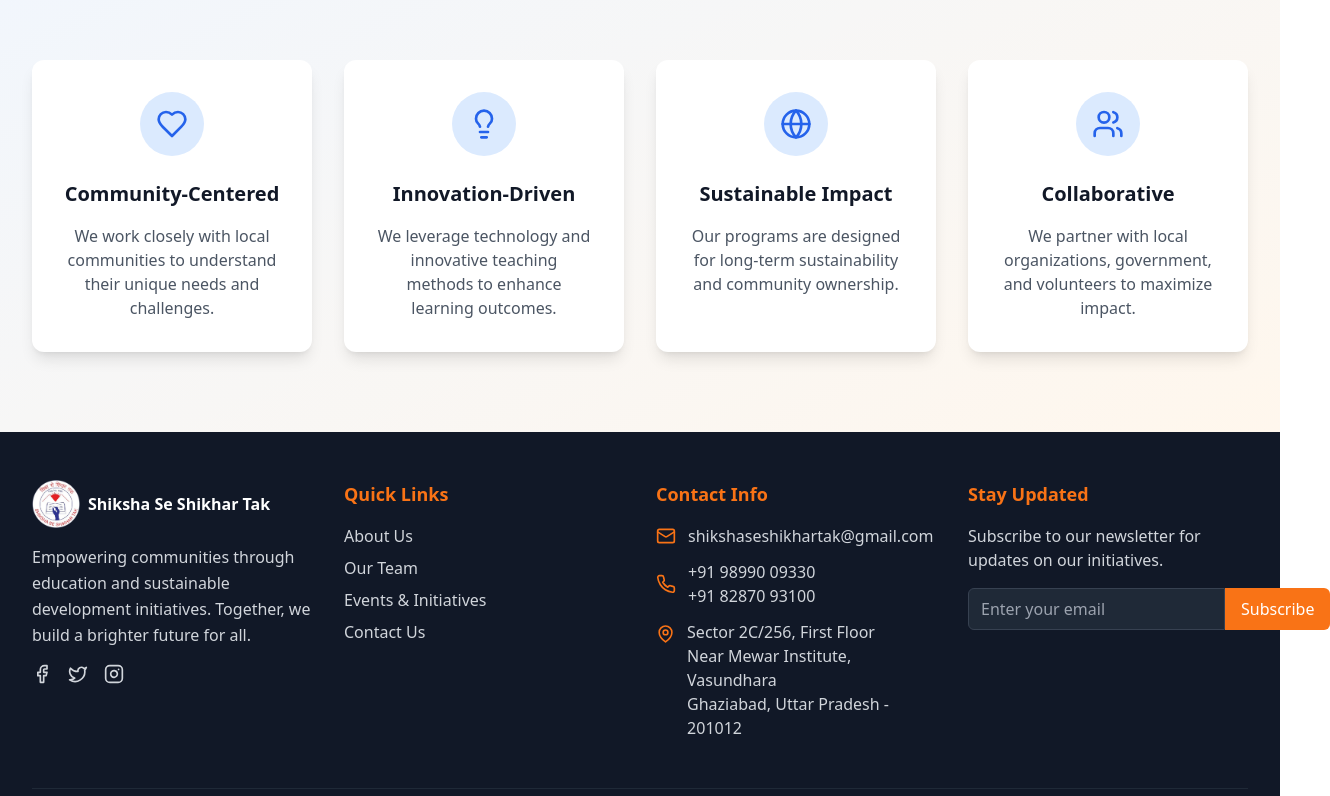
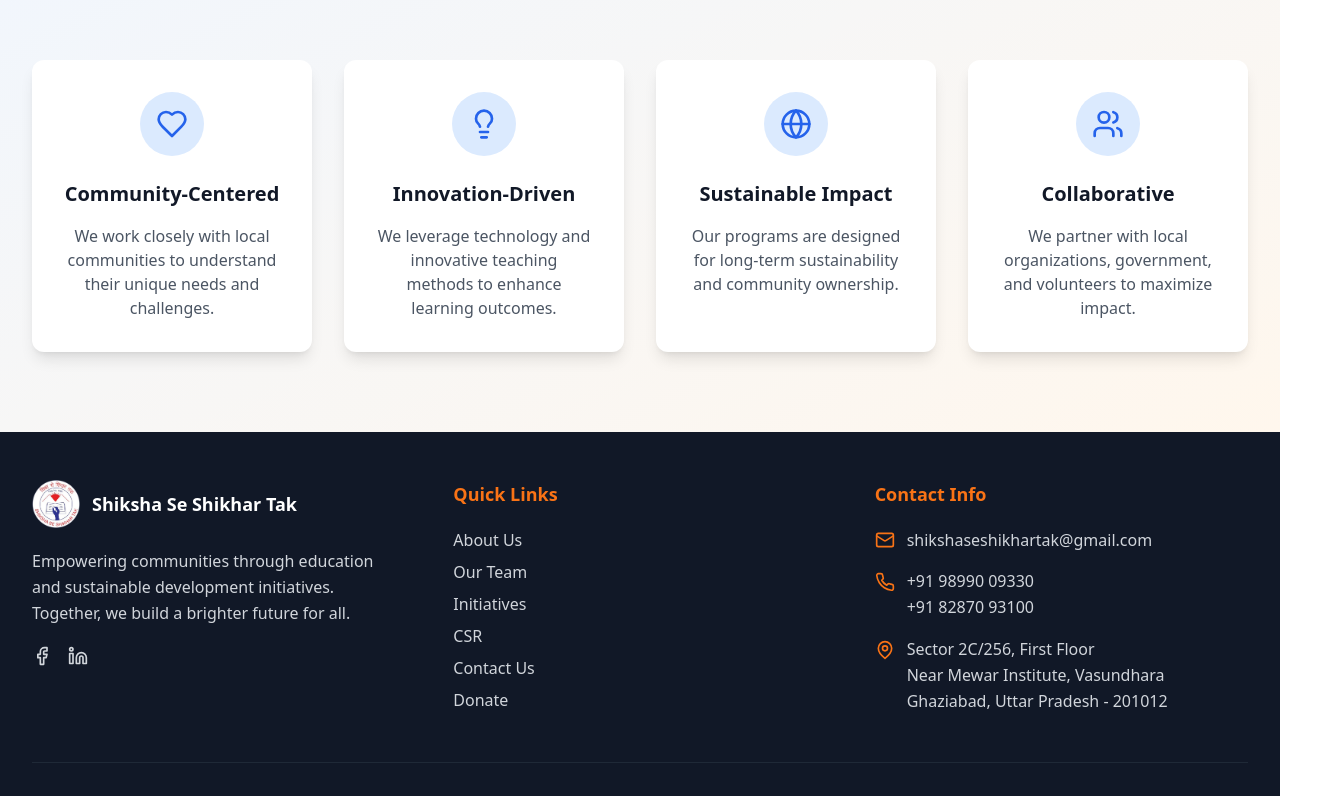
Before and after one commit to DikshaDhasmana/shikshaseshikhartak, a React (Vite) app: page /about in a window 1280 px wide. Shown: the part 3763-4559 px from the top of the page, 1330 px wide, since content can reach past the window. Built offline with nearby package versions, Linux system fonts and the light colour scheme.

Commit message:
responsiveness fixed

```diff
--- a/src/components/Footer.tsx
+++ b/src/components/Footer.tsx
@@ -1,101 +1,104 @@
 import React from 'react';
 import { Link } from 'react-router-dom';
-import { GraduationCap, Facebook, Twitter, Instagram, Mail, Phone, MapPin } from 'lucide-react';
+import { Facebook, Linkedin, Mail, Phone, MapPin } from 'lucide-react';
 import logo from '../assets/logo.png';
 
 const Footer: React.FC = () => {
   return (
     <footer className="bg-gray-900 text-white">
       <div className="max-w-7xl mx-auto px-4 sm:px-6 lg:px-8 py-12">
-        <div className="grid grid-cols-1 md:grid-cols-2 lg:grid-cols-4 gap-8">
+        {/* Footer Content */}
+        <div className="grid grid-cols-1 md:grid-cols-3 gap-12">
+
           {/* About Section */}
-          <div className="space-y-4">
-            <div className="flex items-center space-x-2">
+          <div className="space-y-5">
+            <div className="flex items-center space-x-3">
               <img src={logo} alt="Shiksha Se Shikhar Tak" className="h-12 w-auto" />
-              <span className="font-bold text-l">Shiksha Se Shikhar Tak</span>
+              <span className="font-bold text-lg">Shiksha Se Shikhar Tak</span>
             </div>
             <p className="text-gray-300 leading-relaxed">
               Empowering communities through education and sustainable development initiatives.
               Together, we build a brighter future for all.
             </p>
-            <div className="flex space-x-4">
-              <a href="#" className="text-gray-300 hover:text-orange-500 transition-colors duration-200">
+            <div className="flex space-x-4 mt-4">
+              <a href="https://www.facebook.com/ShikshaSeShikharTak/" className="text-gray-300 hover:text-orange-500 transition-colors duration-200">
                 <Facebook className="h-5 w-5" />
               </a>
-              <a href="#" className="text-gray-300 hover:text-orange-500 transition-colors duration-200">
-                <Twitter className="h-5 w-5" />
-              </a>
-              <a href="#" className="text-gray-300 hover:text-orange-500 transition-colors duration-200">
-                <Instagram className="h-5 w-5" />
+              <a href="https://www.linkedin.com/company/shiksha-se-shikhar-tak-ngo" className="text-gray-300 hover:text-orange-500 transition-colors duration-200">
+                <Linkedin className="h-5 w-5" />
               </a>
             </div>
           </div>
 
           {/* Quick Links */}
-          <div className="space-y-4">
+          <div className="space-y-5">
             <h3 className="text-lg font-semibold text-orange-500">Quick Links</h3>
-            <div className="space-y-2">
-              <Link to="/about" className="block text-gray-300 hover:text-white transition-colors duration-200">
+            <ul className="space-y-2">
+              <li>
+                <Link to="/about" className="text-gray-300 hover:text-white transition-colors duration-200">
                   About Us
                 </Link>
-              <Link to="/team" className="block text-gray-300 hover:text-white transition-colors duration-200">
+              </li>
+              <li>
+                <Link to="/team" className="text-gray-300 hover:text-white transition-colors duration-200">
                   Our Team
                 </Link>
-              <Link to="/events" className="block text-gray-300 hover:text-white transition-colors duration-200">
-                Events & Initiatives
+              </li>
+              <li>
+                <Link to="/initiatives" className="text-gray-300 hover:text-white transition-colors duration-200">
+                  Initiatives
                 </Link>
-              <Link to="/contact" className="block text-gray-300 hover:text-white transition-colors duration-200">
+              </li>
+              <li>
+                <Link to="/csr" className="text-gray-300 hover:text-white transition-colors duration-200">
+                  CSR
+                </Link>
+              </li>
+              <li>
+                <Link to="/contact" className="text-gray-300 hover:text-white transition-colors duration-200">
                   Contact Us
                 </Link>
-            </div>
+              </li>
+              <li>
+                <Link to="/donate" className="text-gray-300 hover:text-white transition-colors duration-200">
+                  Donate
+                </Link>
+              </li>
+            </ul>
           </div>
 
           {/* Contact Info */}
+          <div className="space-y-5">
+            <h3 className="text-lg font-semibold text-orange-500">Contact Info</h3>
             <div className="space-y-4">
-            <h3 className="text-lg font-semibold text-orange-500">Contact Info</h3>
-            <div className="space-y-3">
               <div className="flex items-center space-x-3">
                 <Mail className="h-5 w-5 text-orange-500" />
                 <span className="text-gray-300">shikshaseshikhartak@gmail.com</span>
               </div>
-              <div className="flex items-center space-x-3">
-                <Phone className="h-5 w-5 text-orange-500" />
-                <span className="text-gray-300">+91 98990 09330<br/>+91 82870 93100</span>
+              <div className="flex items-start space-x-3">
+                <Phone className="h-5 w-5 text-orange-500 mt-1" />
+                <span className="text-gray-300 leading-relaxed">
+                  +91 98990 09330 <br /> +91 82870 93100
+                </span>
               </div>
               <div className="flex items-start space-x-3">
                 <MapPin className="h-5 w-5 text-orange-500 mt-1" />
-                <span className="text-gray-300">
-                  Sector 2C/256, First Floor<br />
-                  Near Mewar Institute, Vasundhara<br />
+                <span className="text-gray-300 leading-relaxed">
+                  Sector 2C/256, First Floor <br />
+                  Near Mewar Institute, Vasundhara <br />
                   Ghaziabad, Uttar Pradesh - 201012
                 </span>
               </div>
             </div>
           </div>
 
-          {/* Newsletter */}
-          <div className="space-y-4">
-            <h3 className="text-lg font-semibold text-orange-500">Stay Updated</h3>
-            <p className="text-gray-300">
-              Subscribe to our newsletter for updates on our initiatives.
-            </p>
-            <div className="flex">
-              <input
-                type="email"
-                placeholder="Enter your email"
-                className="flex-1 px-3 py-2 bg-gray-800 text-white border border-gray-700 rounded-l-md focus:outline-none focus:border-orange-500"
-              />
-              <button className="bg-orange-500 text-white px-4 py-2 rounded-r-md hover:bg-orange-600 transition-colors duration-200">
-                Subscribe
-              </button>
-            </div>
-          </div>
         </div>
 
+        {/* Bottom Bar */}
         <div className="border-t border-gray-800 mt-12 pt-8 text-center">
-          <p className="text-gray-300">
+          <p className="text-gray-400 text-sm">
             © 2025 Shiksha Se Shikhar Tak. All rights reserved. |
-            <span className="ml-2">Made with ❤️ for Education</span>
+            <span className="ml-1 text-orange-400">Made with ❤️ for Education</span>
           </p>
         </div>
       </div>
--- a/src/components/Hero.tsx
+++ b/src/components/Hero.tsx
@@ -1,11 +1,11 @@
 import React from 'react';
 import { Link } from 'react-router-dom';
-import { ArrowRight, Users, Heart, BookOpen } from 'lucide-react';
+import { ArrowRight, Heart, BookOpen } from 'lucide-react';
 import banner from '../assets/banner.png';
 
 const Hero: React.FC = () => {
   return (
-    <section className="relative min-h-screen flex items-center justify-center overflow-hidden">
+    <section className="relative flex items-center justify-center overflow-hidden min-h-[90vh] sm:min-h-screen">
       {/* Background Image */}
       <div
         className="absolute inset-0 bg-cover bg-center bg-no-repeat"
@@ -17,20 +17,28 @@ const Hero: React.FC = () => {
       </div>
 
       {/* Content */}
-      <div className="relative z-10 max-w-7xl mx-auto px-4 sm:px-6 lg:px-8 text-center">
+      <div className="relative z-10 w-full max-w-7xl mx-auto px-4 sm:px-6 lg:px-8 text-center py-24 sm:py-32 md:py-40">
         <div className="animate-fade-in-up">
-          <h1 className="text-4xl md:text-6xl lg:text-7xl font-bold text-white mb-6 leading-tight">
-            <span>Shiksha Se</span> <span className="text-orange-400">Shikhar Tak</span>
+          {/* Title */}
+          <h1 className="text-3xl sm:text-5xl md:text-6xl lg:text-7xl font-bold text-white mb-4 sm:mb-6 leading-tight">
+            <span>Shiksha Se</span>{' '}
+            <span className="text-orange-400">Shikhar Tak</span>
           </h1>
 
-          <p className="text-xl md:text-2xl text-gray-200 mb-8 max-w-3xl mx-auto leading-relaxed">
-            Providing free and quality education to underprivileged children from slums, economically weaker sections, and marginalized communities. Empowering women through self-defense training, counselling, and skill development. Join us in bridging educational gaps and building a brighter future for all.
+          {/* Subtitle */}
+          <p className="text-base sm:text-lg md:text-xl text-gray-200 mb-10 max-w-3xl mx-auto leading-relaxed px-2 sm:px-0">
+            Providing free and quality education to underprivileged children
+            from slums, economically weaker sections, and marginalized
+            communities. Empowering women through self-defense training,
+            counselling, and skill development. Join us in bridging educational
+            gaps and building a brighter future for all.
           </p>
 
+          {/* Buttons */}
           <div className="flex flex-col sm:flex-row gap-4 justify-center items-center mb-12">
             <Link
               to="/donate"
-              className="group bg-orange-500 text-white px-8 py-4 rounded-full font-semibold text-lg hover:bg-orange-600 transition-all duration-300 shadow-lg hover:shadow-xl transform hover:-translate-y-1 flex items-center space-x-2"
+              className="group bg-orange-500 text-white px-6 sm:px-8 py-3 sm:py-4 rounded-full font-semibold text-base sm:text-lg hover:bg-orange-600 transition-all duration-300 shadow-lg hover:shadow-xl transform hover:-translate-y-1 flex items-center space-x-2"
             >
               <Heart className="h-5 w-5" />
               <span>Donate Now</span>
@@ -39,7 +47,7 @@ const Hero: React.FC = () => {
 
             <Link
               to="/about"
-              className="group bg-transparent border-2 border-white text-white px-8 py-4 rounded-full font-semibold text-lg hover:bg-white hover:text-blue-900 transition-all duration-300 flex items-center space-x-2"
+              className="group bg-transparent border-2 border-white text-white px-6 sm:px-8 py-3 sm:py-4 rounded-full font-semibold text-base sm:text-lg hover:bg-white hover:text-blue-900 transition-all duration-300 flex items-center space-x-2"
             >
               <BookOpen className="h-5 w-5" />
               <span>Learn More</span>
@@ -47,28 +55,40 @@ const Hero: React.FC = () => {
           </div>
 
           {/* Stats */}
-          <div className="grid grid-cols-1 md:grid-cols-3 gap-8 max-w-4xl mx-auto">
-            <div className="bg-white bg-opacity-20 backdrop-blur-md rounded-lg p-6 text-center">
-              <div className="text-3xl md:text-4xl font-bold text-orange-400 mb-2">1,00,000+</div>
-              <div className="text-white font-medium">Children Educated</div>
+          <div className="grid grid-cols-1 sm:grid-cols-2 md:grid-cols-3 gap-6 sm:gap-8 max-w-4xl mx-auto px-4 sm:px-0">
+            <div className="bg-white bg-opacity-20 backdrop-blur-md rounded-lg p-5 sm:p-6 text-center">
+              <div className="text-2xl sm:text-3xl md:text-4xl font-bold text-orange-400 mb-1 sm:mb-2">
+                1,00,000+
+              </div>
+              <div className="text-sm sm:text-base md:text-lg text-white font-medium">
+                Children Educated
+              </div>
             </div>
 
-            <div className="bg-white bg-opacity-20 backdrop-blur-md rounded-lg p-6 text-center">
-              <div className="text-3xl md:text-4xl font-bold text-orange-400 mb-2">5,00,000+</div>
-              <div className="text-white font-medium">Women Empowered</div>
+            <div className="bg-white bg-opacity-20 backdrop-blur-md rounded-lg p-5 sm:p-6 text-center">
+              <div className="text-2xl sm:text-3xl md:text-4xl font-bold text-orange-400 mb-1 sm:mb-2">
+                5,00,000+
+              </div>
+              <div className="text-sm sm:text-base md:text-lg text-white font-medium">
+                Women Empowered
+              </div>
             </div>
 
-            <div className="bg-white bg-opacity-20 backdrop-blur-md rounded-lg p-6 text-center">
-              <div className="text-3xl md:text-4xl font-bold text-orange-400 mb-2">2,00,000+</div>
-              <div className="text-white font-medium">Girls Trained In Self-Defence</div>
+            <div className="bg-white bg-opacity-20 backdrop-blur-md rounded-lg p-5 sm:p-6 text-center">
+              <div className="text-2xl sm:text-3xl md:text-4xl font-bold text-orange-400 mb-1 sm:mb-2">
+                2,00,000+
+              </div>
+              <div className="text-sm sm:text-base md:text-lg text-white font-medium">
+                Girls Trained in Self-Defence
+              </div>
             </div>
           </div>
         </div>
       </div>
 
       {/* Scroll Indicator */}
-      <div className="absolute bottom-8 left-1/2 transform -translate-x-1/2 animate-bounce">
-        <div className="w-6 h-10 border-2 border-white rounded-full flex justify-center">
+      <div className="absolute bottom-6 sm:bottom-8 left-1/2 transform -translate-x-1/2 animate-bounce">
+        <div className="w-5 h-9 sm:w-6 sm:h-10 border-2 border-white rounded-full flex justify-center">
           <div className="w-1 h-3 bg-white rounded-full mt-2"></div>
         </div>
       </div>
--- a/src/pages/About.tsx
+++ b/src/pages/About.tsx
@@ -110,6 +110,7 @@ awareness, and skill development training, our members have tirelessly worked to
       </section>
 
       {/* Timeline */}
+ {/* Timeline */}
 <section className="py-20 bg-white">
   <div className="max-w-7xl mx-auto px-4 sm:px-6 lg:px-8">
     <div className="text-center mb-16">
@@ -122,25 +123,38 @@ awareness, and skill development training, our members have tirelessly worked to
     </div>
 
     <div className="relative">
-            <div className="absolute left-1/2 transform -translate-x-1/2 w-1 h-full bg-blue-200"></div>
+      {/* Vertical line */}
+      <div className="hidden md:block absolute left-1/2 transform -translate-x-1/2 w-1 h-full bg-blue-200"></div>
+      <div className="md:hidden absolute left-6 w-1 h-full bg-blue-200"></div>
 
-            <div className="space-y-12">
+      <div className="space-y-12 relative">
         {milestones.map((milestone, index) => (
-                <div key={index} className={`flex items-center ${index % 2 === 0 ? 'justify-start' : 'justify-end'}`}>
-                  <div className={`w-full md:w-5/12 ${index % 2 === 0 ? 'md:text-right md:pr-8' : 'md:text-left md:pl-8'}`}>
-                    <div className="bg-white p-6 rounded-xl shadow-lg hover:shadow-xl transition-shadow duration-300">
+          <div
+            key={index}
+            className={`flex md:items-center ${index % 2 === 0 ? 'md:justify-start' : 'md:justify-end'}`}
+          >
+            {/* Connector dot */}
+            <div className="absolute md:left-1/2 md:transform md:-translate-x-1/2 left-5 w-4 h-4 bg-blue-600 rounded-full border-4 border-white shadow-lg"></div>
+
+            <div
+              className={`w-full md:w-5/12 ${
+                index % 2 === 0
+                  ? 'md:text-right md:pr-8'
+                  : 'md:text-left md:pl-8'
+              }`}
+            >
+              <div className="bg-white p-6 rounded-xl shadow-lg hover:shadow-xl transition-shadow duration-300 ml-10 md:ml-0">
                 <div className="text-2xl font-bold text-blue-600 mb-2">{milestone.year}</div>
                 <p className="text-gray-700">{milestone.event}</p>
               </div>
             </div>
-
-                  <div className="absolute left-1/2 transform -translate-x-1/2 w-4 h-4 bg-blue-600 rounded-full border-4 border-white shadow-lg"></div>
           </div>
         ))}
       </div>
     </div>
   </div>
 </section>
+
 
       {/* Our Approach */}
       <section className="py-20 bg-gradient-to-br from-blue-50 to-orange-50">
--- a/src/pages/Contact.tsx
+++ b/src/pages/Contact.tsx
@@ -1,5 +1,5 @@
 import React from 'react';
-import { Mail, Phone, MapPin, Clock, Facebook, Twitter, Instagram } from 'lucide-react';
+import { Mail, Phone, MapPin, Clock, Facebook, Linkedin } from 'lucide-react';
 import { MapContainer, TileLayer, Marker, Popup } from 'react-leaflet';
 import 'leaflet/dist/leaflet.css';
 import L from 'leaflet';
@@ -45,8 +45,7 @@ const Contact: React.FC = () => {
                 <Mail className="h-7 w-7 text-blue-600" />
               </div>
               <h3 className="text-xl font-semibold text-gray-900 mb-2">Email Us</h3>
-              <p className="text-gray-600">info@shikshaseshikhar.org</p>
-              <p className="text-gray-600">support@shikshaseshikhar.org</p>
+              <p className="text-gray-600">shikshaseshikhartak@gmail.com</p>
             </div>
 
             {/* Phone */}
@@ -55,8 +54,7 @@ const Contact: React.FC = () => {
                 <Phone className="h-7 w-7 text-green-600" />
               </div>
               <h3 className="text-xl font-semibold text-gray-900 mb-2">Call Us</h3>
-              <p className="text-gray-600">+91 98765 43210</p>
-              <p className="text-gray-600">+91 87654 32109</p>
+              <p className="text-gray-600">+91 98990 09330, +91 82870 93100</p>
             </div>
 
             {/* Address */}
@@ -89,22 +87,16 @@ const Contact: React.FC = () => {
             <h3 className="text-xl font-semibold text-gray-900 mb-6">Follow Us</h3>
             <div className="flex justify-center space-x-4">
               <a
-                href="#"
+                href="https://www.facebook.com/ShikshaSeShikharTak/"
                 className="bg-blue-600 text-white p-3 rounded-full hover:bg-blue-700 transition-colors duration-200"
               >
                 <Facebook className="h-6 w-6" />
               </a>
               <a
-                href="#"
+                href="https://www.linkedin.com/company/shiksha-se-shikhar-tak-ngo"
                 className="bg-blue-400 text-white p-3 rounded-full hover:bg-blue-500 transition-colors duration-200"
               >
-                <Twitter className="h-6 w-6" />
-              </a>
-              <a
-                href="#"
-                className="bg-pink-600 text-white p-3 rounded-full hover:bg-pink-700 transition-colors duration-200"
-              >
-                <Instagram className="h-6 w-6" />
+                <Linkedin className="h-6 w-6" />
               </a>
             </div>
           </div>
```
Lines whose indentation alone changed are shown as unchanged.
